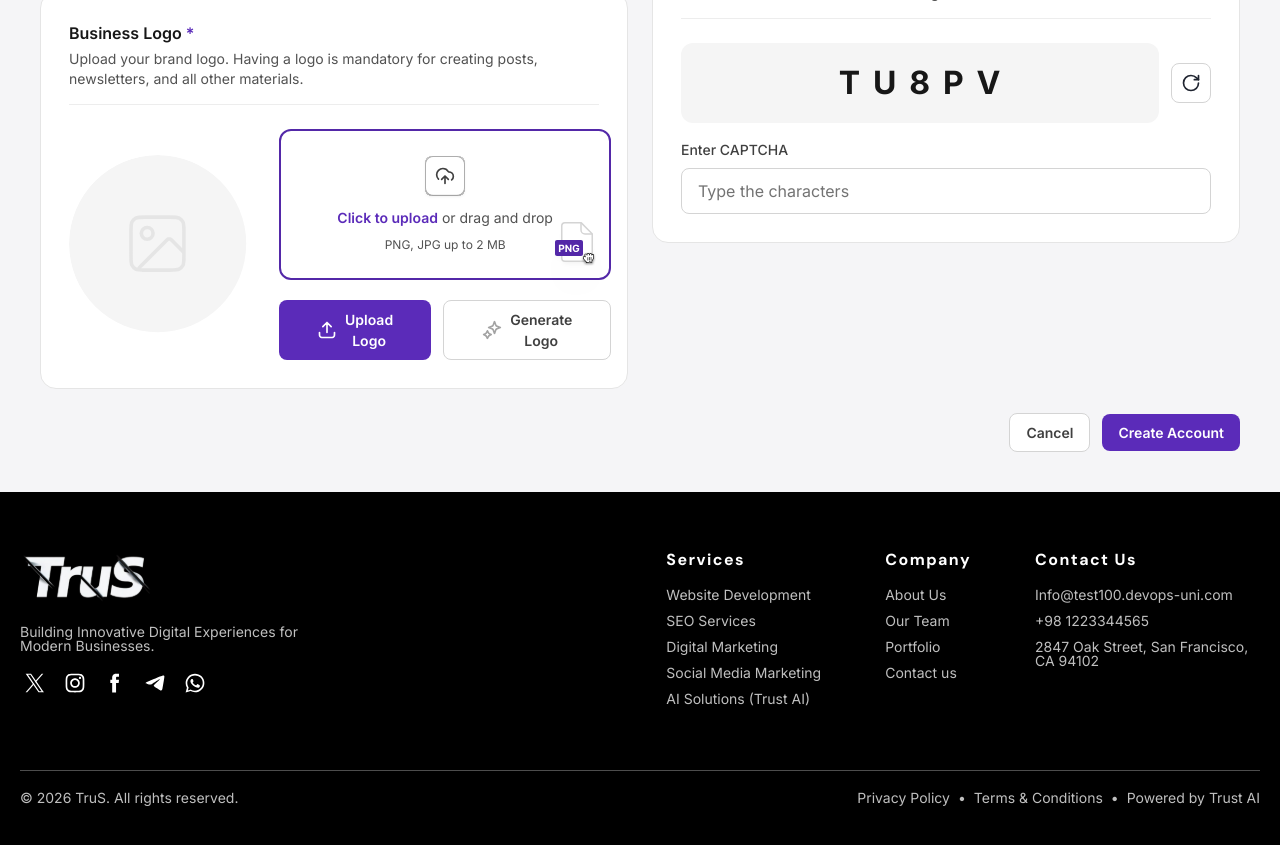
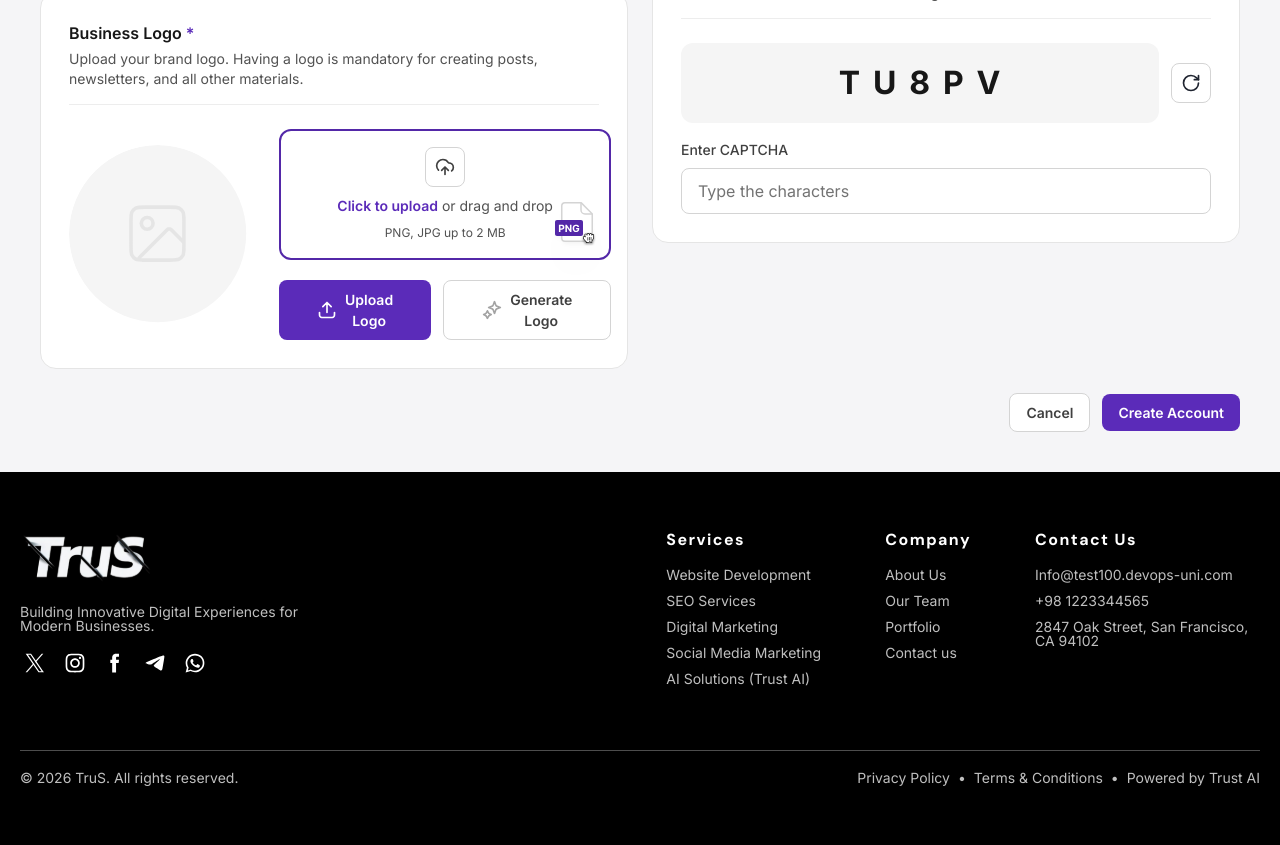
Before and after one commit to shadiiiHz/trus-web-app, a React (Vite) app: page /register in a window 1280 px wide. Shown: the part 920-1765 px from the top of the page. Built offline with nearby package versions, Linux system fonts and the light colour scheme.

Commit message:
feat: :fire: edit form

```diff
--- a/src/components/auth/RegisterForm.tsx
+++ b/src/components/auth/RegisterForm.tsx
@@ -225,7 +225,9 @@ function SectionHeader({
           <span className="ml-1 font-normal text-[#171717]">{badge}</span>
         )}
       </h2>
-      <p className="mt-1 text-[14px] font-normal leading-snug text-[#525252]">{subtitle}</p>
+      <p className="mt-1 text-[14px] font-normal leading-snug text-[#525252]">
+        {subtitle}
+      </p>
       <div className="mt-4 h-px bg-[#EDEDED]" />
     </div>
   );
@@ -722,7 +724,7 @@ export function RegisterForm({ copy }: RegisterFormProps) {
                     setIsDragging(false);
                     applyLogoFile(e.dataTransfer.files?.[0]);
                   }}
-                  className={`relative flex cursor-pointer flex-col items-center justify-center gap-2 rounded-lg border-2 px-6 py-6 text-center transition-colors ${
+                  className={`relative flex cursor-pointer flex-col items-center justify-center gap-2 rounded-lg border-2 px-4 py-4 text-center transition-colors ${
                     isDragging
                       ? "border-brand-accent bg-[#F5F1FC]"
                       : errors.logo
@@ -730,12 +732,15 @@ export function RegisterForm({ copy }: RegisterFormProps) {
                         : "border-[#5328A8]"
                   }`}
                 >
-                  <img
-                    src={uploadIcon}
-                    alt=""
-                    className="h-11 w-11"
-                    aria-hidden="true"
-                  />
+                  <div className="flex h-10 w-10 shrink-0 items-center justify-center rounded-md border border-[#D4D4D4] bg-white">
+                    <img
+                      src={uploadIcon}
+                      alt=""
+                      className="h-5 w-5"
+                      aria-hidden="true"
+                    />
+                  </div>
+
                   <p className="text-[14px]">
                     <span className="font-semibold text-[#5B2BB9]">
                       {copy.logo.uploadCta}
```
Also changed, not shown: src/assets/auth/upload-icon.svg.
